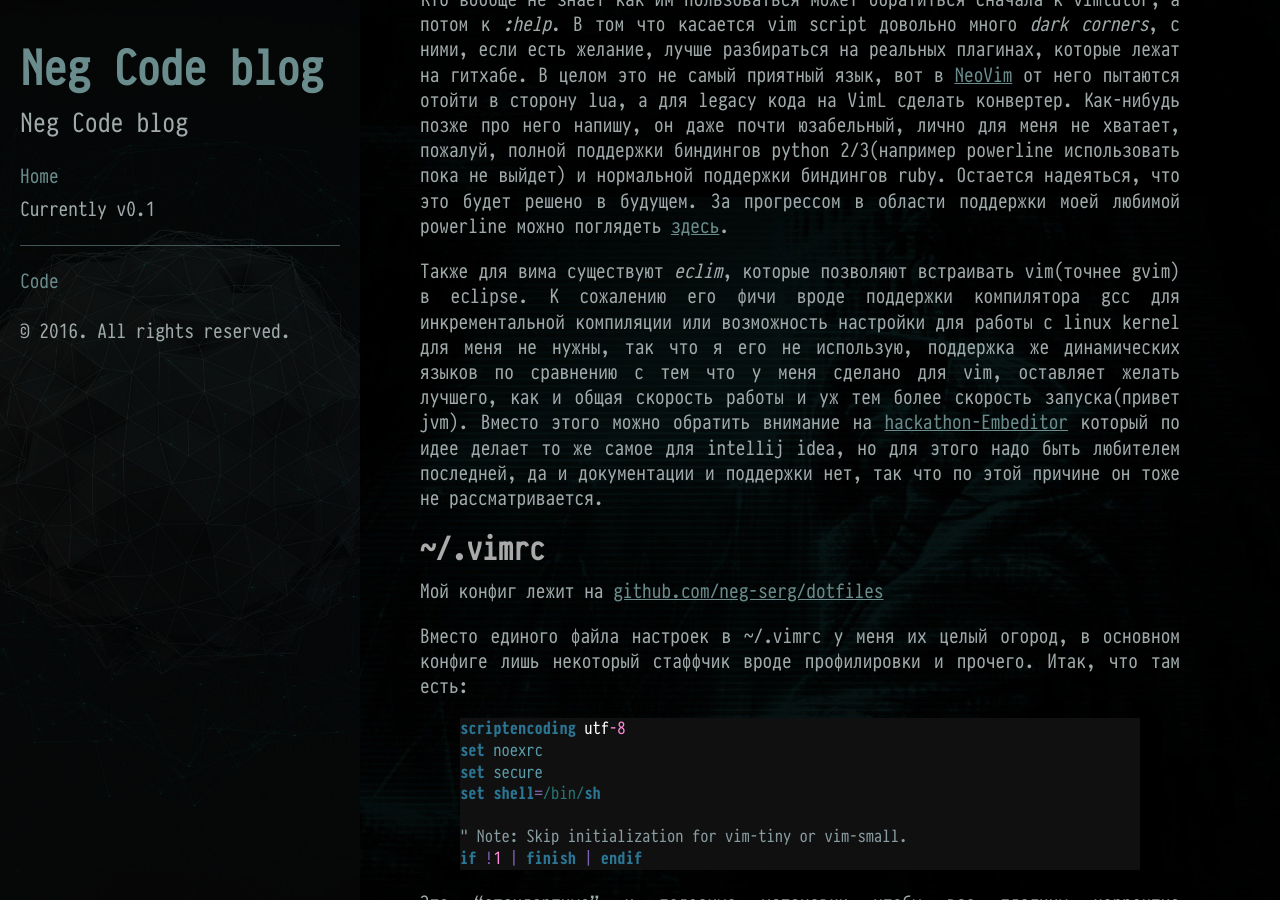
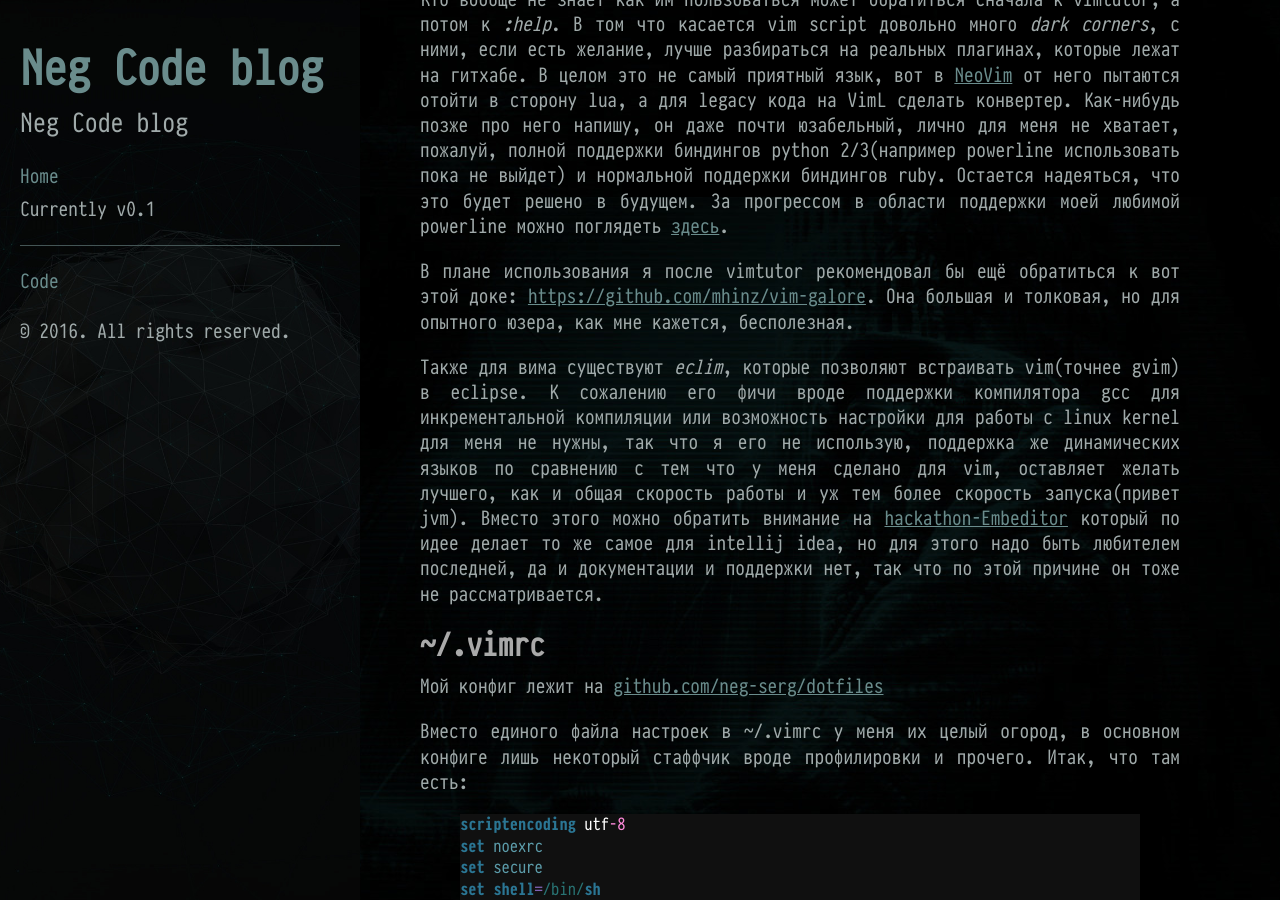
Before and after one commit to neg-serg/neg-serg.github.io, a Jekyll site: the page built from _posts/2016-01-25-vim-as-ide.md, in a window 1280 px wide and 900 px high, scrolled down 703 px. Built offline with Jekyll 4.4.1, drawn with Linux system fonts in a browser that asks for light colours; comment, search, counter and statistics services are not loaded.

Commit message:
update vim as ide

```diff
--- a/_posts/2016-01-25-vim-as-ide.md
+++ b/_posts/2016-01-25-vim-as-ide.md
@@ -48,6 +48,11 @@ legacy кода на VimL сделать конвертер. Как-нибудь
 и нормальной поддержки биндингов ruby. Остается надеяться, что это будет решено
 в будущем. За прогрессом в области поддержки моей любимой powerline можно
 поглядеть <a href="https://github.com/powerline/powerline/pull/1507">здесь</a>.
+
+В плане использования я после vimtutor рекомендовал бы ещё обратиться к вот
+этой доке: <a
+href="https://github.com/mhinz/vim-galore">https://github.com/mhinz/vim-galore</a>.
+Она большая и толковая, но для опытного юзера, как мне кажется, бесполезная.
 
 Также для вима существуют *eclim*, которые позволяют встраивать vim(точнее
 gvim) в eclipse. К сожалению его фичи вроде поддержки компилятора gcc для
```
